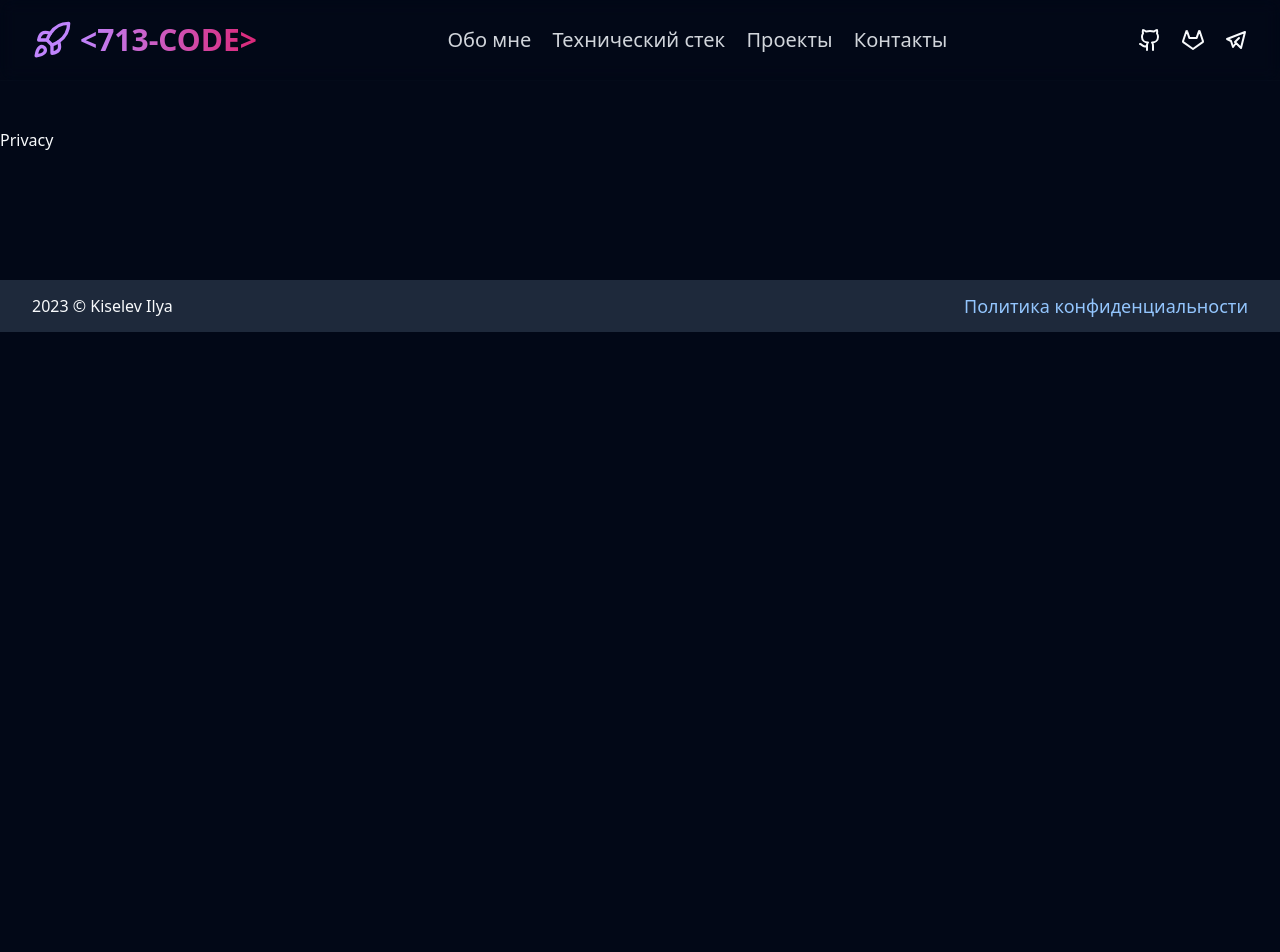
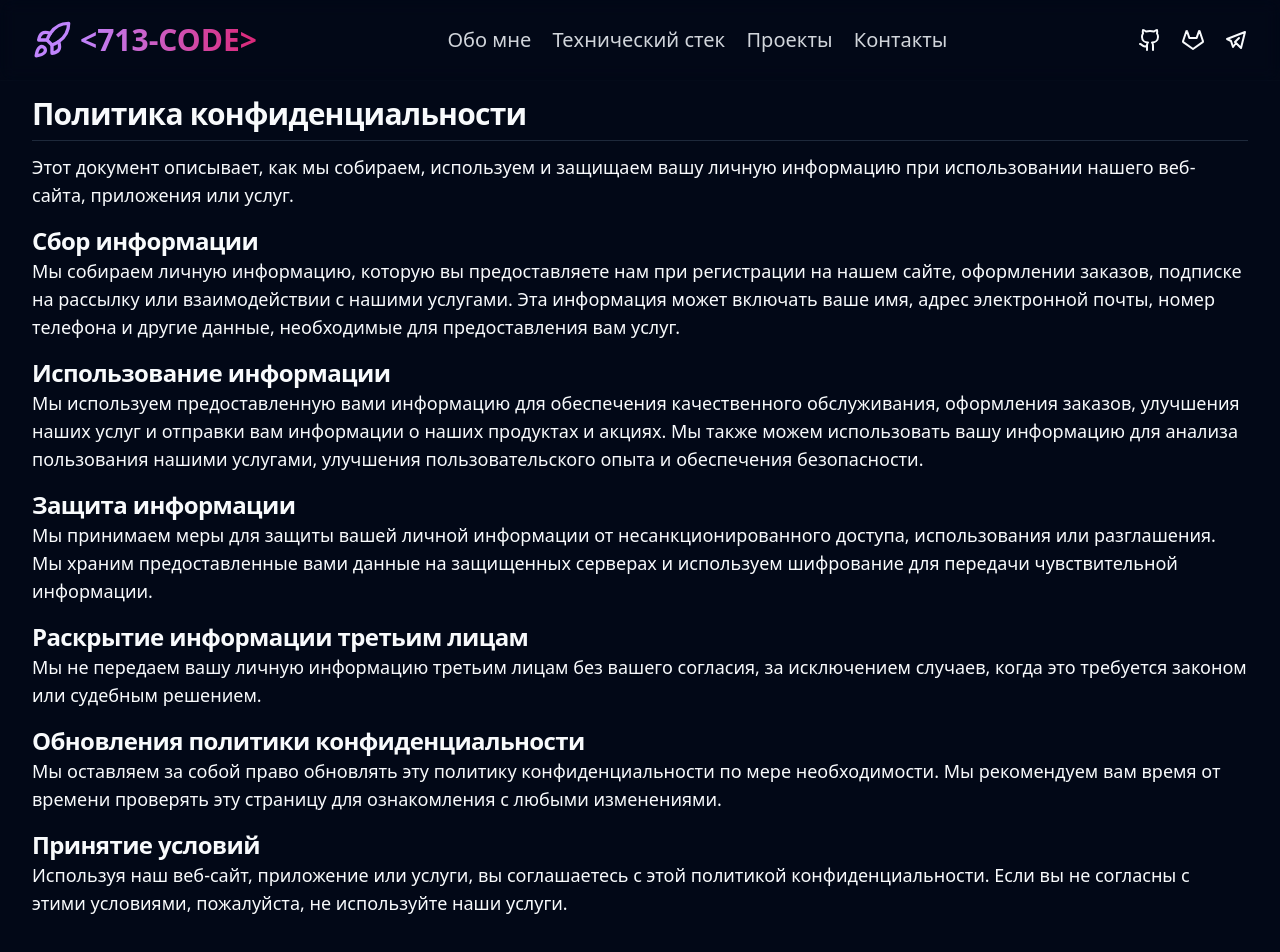
Before and after one commit to PopLocker714/portfolio, a Next.js app: page /privacy in a window 1280 px wide. Shown: the top 952 px of the page. Before the commit the page ends 800 px from the top, so only its background shows below. Built offline with nearby package versions, Linux system fonts and the light colour scheme.

Commit message:
add new projects

```diff
--- a/app/(root)/privacy/page.tsx
+++ b/app/(root)/privacy/page.tsx
@@ -1,9 +1,79 @@
-import React from 'react'
+import React from "react";
 
 const Page = () => {
   return (
-    <div className='py-32'>Privacy</div>
-  )
-}
+    <main className="container py-24 min-h-full">
+      <h2 className="scroll-m-20 border-b pb-2 text-3xl font-semibold tracking-tight first:mt-0 mb-3">
+        Политика конфиденциальности
+      </h2>
+      <p className="text-lg mb-4">
+        Этот документ описывает, как мы собираем, используем и защищаем вашу
+        личную информацию при использовании нашего веб-сайта, приложения или
+        услуг.
+      </p>
 
-export default Page
+      <h3 className="scroll-m-20 text-2xl font-semibold tracking-tight">
+        Сбор информации
+      </h3>
+      <p className="text-lg mb-4">
+        Мы собираем личную информацию, которую вы предоставляете нам при
+        регистрации на нашем сайте, оформлении заказов, подписке на рассылку или
+        взаимодействии с нашими услугами. Эта информация может включать ваше
+        имя, адрес электронной почты, номер телефона и другие данные,
+        необходимые для предоставления вам услуг.
+      </p>
+
+      <h3 className="scroll-m-20 text-2xl font-semibold tracking-tight">
+        Использование информации
+      </h3>
+      <p className="text-lg mb-4">
+        Мы используем предоставленную вами информацию для обеспечения
+        качественного обслуживания, оформления заказов, улучшения наших услуг и
+        отправки вам информации о наших продуктах и акциях. Мы также можем
+        использовать вашу информацию для анализа пользования нашими услугами,
+        улучшения пользовательского опыта и обеспечения безопасности.
+      </p>
+
+      <h3 className="scroll-m-20 text-2xl font-semibold tracking-tight">
+        Защита информации
+      </h3>
+      <p className="text-lg mb-4">
+        Мы принимаем меры для защиты вашей личной информации от
+        несанкционированного доступа, использования или разглашения. Мы храним
+        предоставленные вами данные на защищенных серверах и используем
+        шифрование для передачи чувствительной информации.
+      </p>
+
+      <h3 className="scroll-m-20 text-2xl font-semibold tracking-tight">
+        Раскрытие информации третьим лицам
+      </h3>
+
+      <p className="text-lg mb-4">
+        Мы не передаем вашу личную информацию третьим лицам без вашего согласия,
+        за исключением случаев, когда это требуется законом или судебным
+        решением.
+      </p>
+
+      <h3 className="scroll-m-20 text-2xl font-semibold tracking-tight">
+        Обновления политики конфиденциальности
+      </h3>
+      <p className="text-lg mb-4">
+        Мы оставляем за собой право обновлять эту политику конфиденциальности по
+        мере необходимости. Мы рекомендуем вам время от времени проверять эту
+        страницу для ознакомления с любыми изменениями.
+      </p>
+
+      <h3 className="scroll-m-20 text-2xl font-semibold tracking-tight">
+        Принятие условий
+      </h3>
+
+      <p className="text-lg mb-4">
+        Используя наш веб-сайт, приложение или услуги, вы соглашаетесь с этой
+        политикой конфиденциальности. Если вы не согласны с этими условиями,
+        пожалуйста, не используйте наши услуги.
+      </p>
+    </main>
+  );
+};
+
+export default Page;
--- /dev/null
+++ b/app/(root)/projects/[project]/loading.tsx
@@ -0,0 +1,9 @@
+import React from 'react'
+
+const Loading = () => {
+  return (
+    <div>Loading</div>
+  )
+}
+
+export default Loading
--- /dev/null
+++ b/app/(root)/projects/[project]/page.tsx
@@ -0,0 +1,10 @@
+export default function Page({ params }: { params: { project: string } }) {
+  return (
+    <div className="container">
+      <p
+        className="py-28"
+        dangerouslySetInnerHTML={{ __html: params.project }}
+      ></p>
+    </div>
+  );
+}
--- a/app/layout.tsx
+++ b/app/layout.tsx
@@ -3,7 +3,7 @@ import "./globals.css";
 import { Inter as FontSans } from "next/font/google";
 import { cn } from "@/lib/utils";
 import { ThemeProvider } from "@/components/theme-provider";
-import { Toaster } from "@/components/ui/toaster"
+import { Toaster } from "@/components/ui/toaster";
 export const metadata: Metadata = {
   title: "Илья Киселев",
   description: "Портфолио Илья Киселев разработка сайта",
@@ -11,8 +11,8 @@ export const metadata: Metadata = {
     icon: {
       url: "/favicon.svg",
       type: "image/svg+xml",
-    }
-  }
+    },
+  },
 };
 
 export const fontSans = FontSans({
@@ -28,10 +28,7 @@ export default function RootLayout({
   return (
     <html lang="en">
       <body
-        className={cn(
-          "min-h-screen font-sans antialiased",
-          fontSans.variable
-        )}
+        className={cn("min-h-screen font-sans antialiased", fontSans.variable)}
       >
         <ThemeProvider
           attribute="class"
@@ -39,8 +36,8 @@ export default function RootLayout({
           enableSystem
           disableTransitionOnChange
         >
-          {children}
-          <Toaster/>
+          <div className="min-h-screen relative">{children}</div>
+          <Toaster />
         </ThemeProvider>
       </body>
     </html>
--- a/components/Footer/Footer.tsx
+++ b/components/Footer/Footer.tsx
@@ -3,7 +3,7 @@ import Link from "next/link";
 
 export const Footer = () => {
   return (
-    <footer className="bg-secondary">
+    <footer className="bg-secondary absolute bottom-0 w-full">
       <div className="container py-3">
         <div className="flex items-center justify-between">
           <p className="mr-2">2023 © Kiselev Ilya</p>
--- a/components/Header/Header.tsx
+++ b/components/Header/Header.tsx
@@ -10,19 +10,19 @@ import { MenuBurger } from "../MenuBurger";
 export const links: INavItem[] = [
   {
     text: "Обо мне",
-    href: "#about",
+    href: "/#about",
   },
   {
     text: "Технический стек",
-    href: "#tech-stack",
+    href: "/#tech-stack",
   },
   {
     text: "Проекты",
-    href: "#projects",
+    href: "/#projects",
   },
   {
     text: "Контакты",
-    href: "#contacts",
+    href: "/#contacts",
   },
 ];
 
--- a/components/Projects/ProjectCard.tsx
+++ b/components/Projects/ProjectCard.tsx
@@ -45,7 +45,11 @@ export const ProjectCard = ({
       ? Gitlab
       : LinkIcon;
   return (
-    <Card key={id} className="w-full max-w-sm flex flex-col">
+    <Card
+      key={id}
+      className="max-w-sm relative h-full flex flex-col transition-shadow hover:shadow-[0px_2px_45px_-5px_rgba(256,256,256,0.3)]"
+    >
+      <Link href={`projects/${id}`} className="w-full h-full absolute z-0" />
       <CardHeader className="p-0">
         <Image
           width={384}
@@ -73,22 +77,22 @@ export const ProjectCard = ({
           ))}
         </div>
       </CardContent>
-      <CardFooter className="justify-between flex-wrap px-5 pb-4  items-end">
+      <CardFooter className="justify-between flex-wrap px-5 pb-4 items-end">
         {livePreviewLink ? (
-          <Link className="mr-1 flex" target="_blank" href={livePreviewLink}>
+          <Link className="mr-1 flex relative z-[5]" target="_blank" href={livePreviewLink}>
             <Button className="px-0" variant={"link"}>
               <LinkIcon className="mr-1" />
               Предварительный просмотр
             </Button>
           </Link>
         ) : (
-          <Button disabled className="px-0" variant={"link"}>
+          <Button disabled className="px-0 relative z-[5]" variant={"link"}>
             <LinkIcon className="mr-1" />
             Предварительный просмотр
           </Button>
         )}
 
-        <Link className="flex" target="_blank" href={sourceCodeLink}>
+        <Link className="flex relative z-[5]" target="_blank" href={sourceCodeLink}>
           <Button className="px-0" variant={"link"}>
             <CurrentSourceCodeIcon className="mr-1" />
             Исходный код
--- a/components/ui/button.tsx
+++ b/components/ui/button.tsx
@@ -17,7 +17,7 @@ const buttonVariants = cva(
         secondary:
           "bg-secondary text-secondary-foreground hover:bg-secondary/80",
         ghost: "hover:bg-accent hover:text-accent-foreground",
-        link: "underline-offset-4 hover:underline",
+        link: "underline-offset-4 hover:underline font-normal",
         leader:
           "transition-all duration-500 bg-gradient-to-r from-purple-400 via-pink-600 to-purple-400 bg-pos-0 bg-size-200 hover:bg-pos-100",
       },
```
Also changed, not shown: components/Projects/Projects.tsx (+54 -30 lines), public/projects/reddit-mirror.jpg (added).
